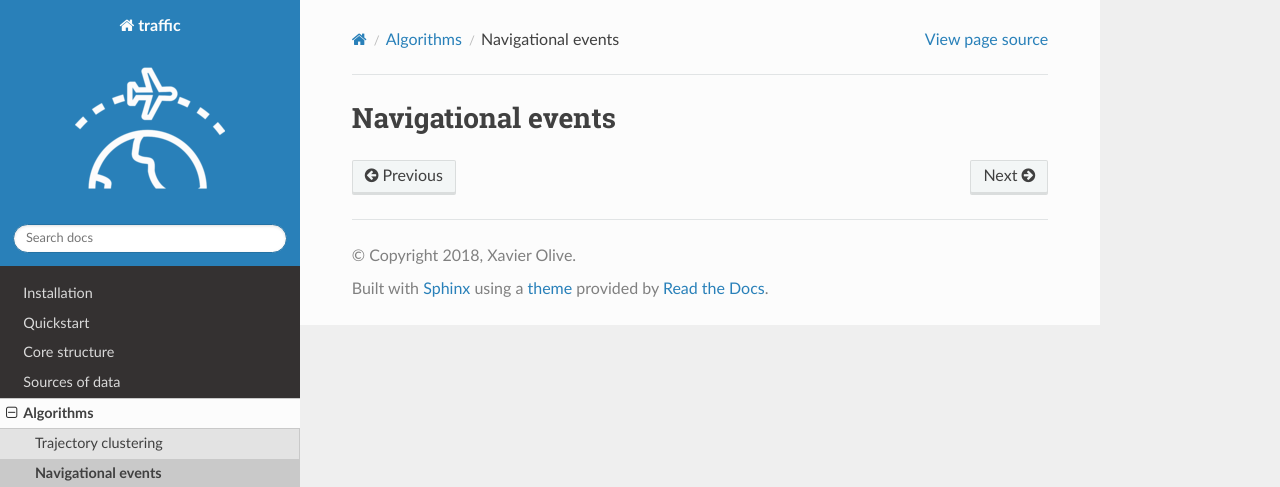
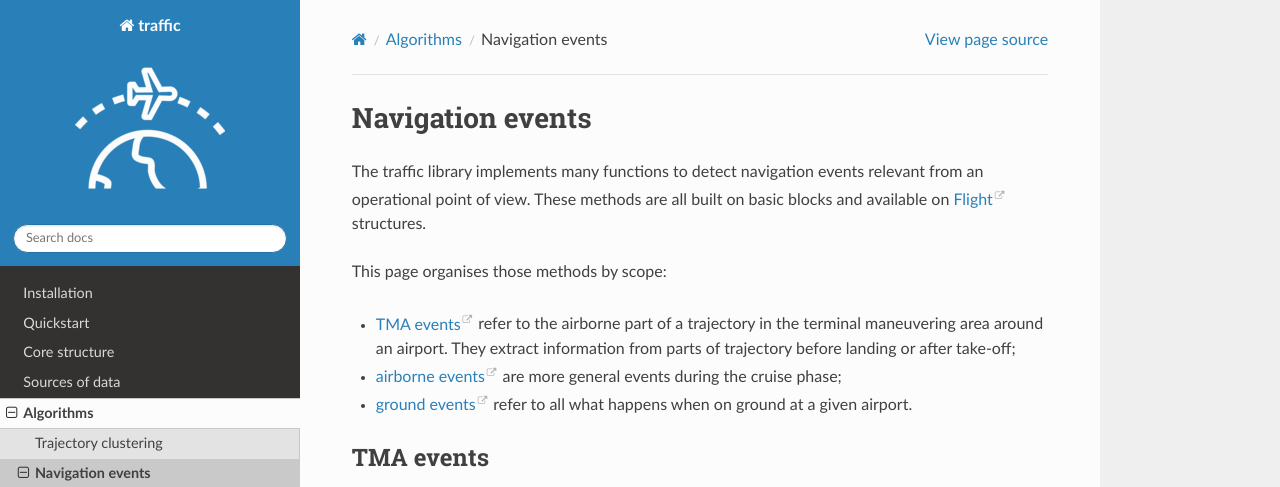
Before and after one commit to xoolive/traffic, a Sphinx documentation site: the page built from docs/navigation.rst, in a window 1280 px wide and 1400 px high. Shown: the top 487 px of the window. Built offline with Sphinx 7.4.7 and the Read the Docs theme 2.0.0, drawn with Linux system fonts in a browser that asks for light colours; pages that are not in the unit, such as notebooks, are missing from menus; a script that is not in the unit is left out; comment, search, counter and statistics services are not loaded; some of the changed text lies outside the part shown.

Commit message:
improve documentation for navigation method

```diff
--- a/docs/navigation.rst
+++ b/docs/navigation.rst
@@ -1,2 +1,48 @@
-Navigational events
-===================
+Navigation events
+=================
+
+The traffic library implements many functions to detect navigation events
+relevant from an operational point of view. These methods are all built on basic
+blocks and available on `Flight <traffic.core.flight.html>`__ structures.
+
+This page organises those methods by scope:
+
+- `TMA events <#tma-events>`__ refer to the airborne part of a trajectory in the terminal maneuvering area around an airport. They extract information from parts of trajectory before landing or after take-off;
+
+- `airborne events <#airborne-events>`__ are more general events during the cruise phase;
+
+- `ground events <#ground-events>`__ refer to all what happens when on ground at a given airport.
+
+
+TMA events
+----------
+
+.. automethod:: traffic.core.Flight.takeoff_airport
+.. automethod:: traffic.core.Flight.takeoff_from
+
+.. automethod:: traffic.core.Flight.landing_airport
+.. automethod:: traffic.core.Flight.landing_at
+
+
+- ``aligned_on_ils()``
+- ``takeoff_from_runway()``
+
+- ``runway_change()``
+- ``go_around()``
+
+
+Airborne events
+---------------
+
+- ``aligned_on_navpoint()``
+- ``compute_navpoints()``
+- ``emergency()``
+
+Ground events
+-------------
+
+- ``aligned_on_runway()``
+- ``on_parking_position()``
+- ``pushback()``
+- ``slow_taxi()``
+- ``moving()``
```
Also changed, not shown: 2 other files.
